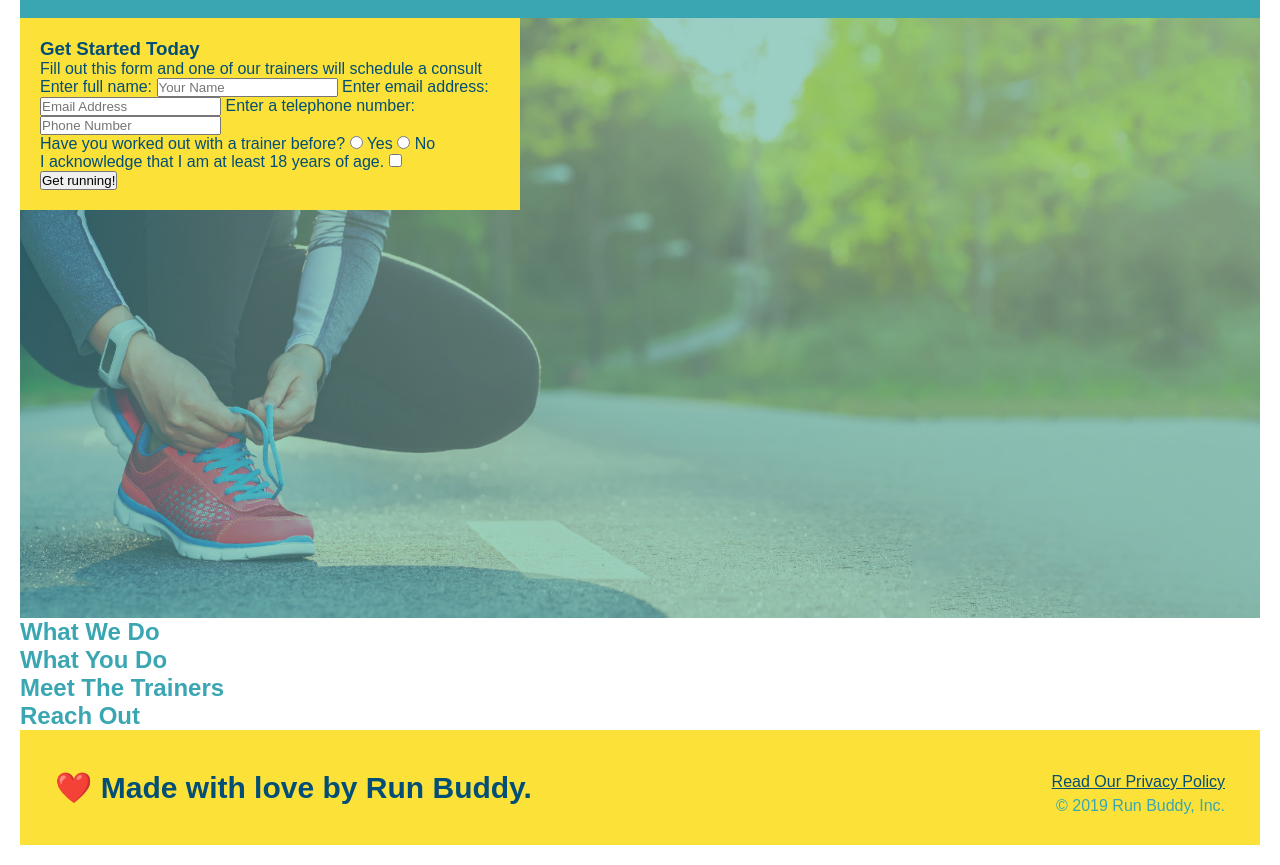
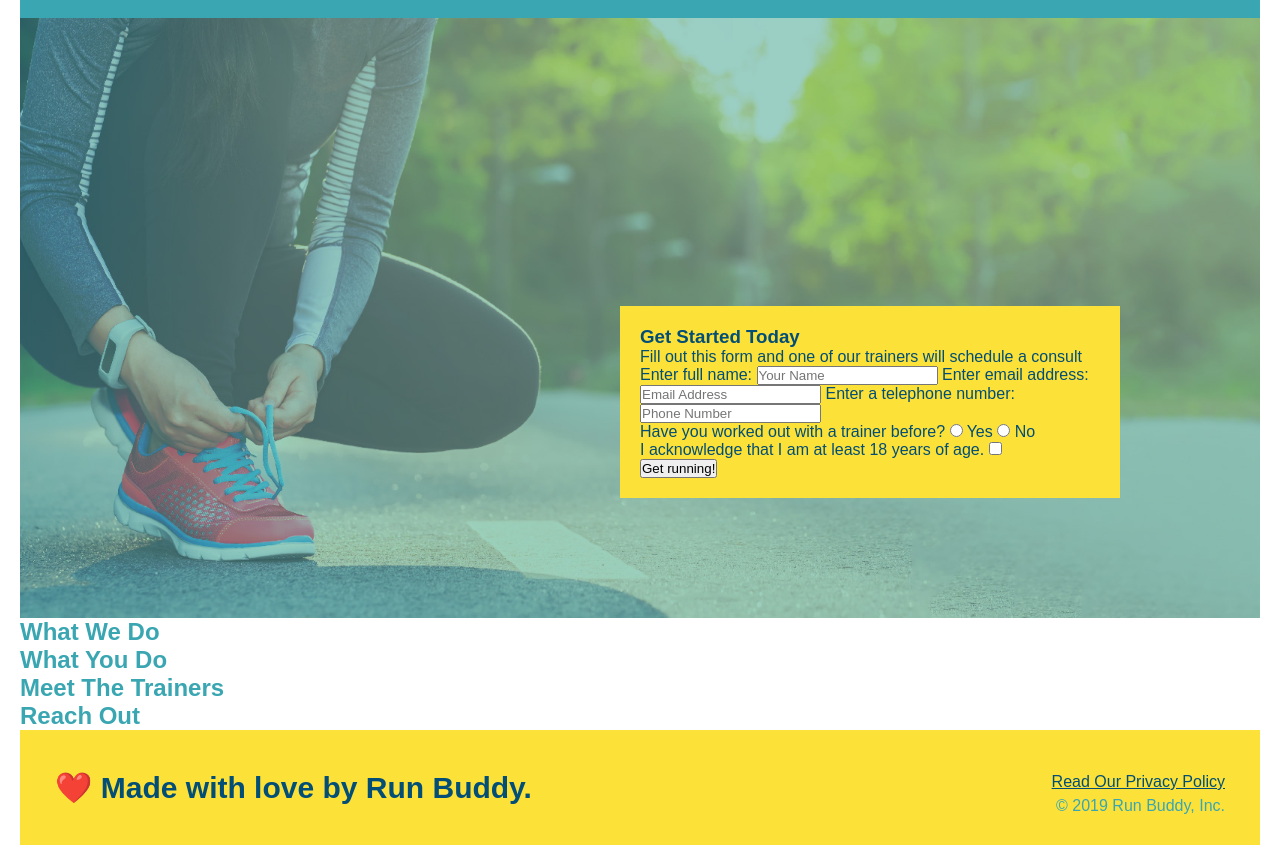
Before and after one commit to DanyalKhanzada/run-buddy, a plain HTML site: page index.html in a window 1280 px wide. Shown: the part 84-949 px from the top of the page. Drawn offline with Linux system fonts and the light colour scheme.

Commit message:
Positioning-1.3.5-update

```diff
--- a/assets/css/style.css
+++ b/assets/css/style.css
@@ -84,6 +84,8 @@ header a {
         height: 600px;
         background-size: cover;
         background-position: center;
+        padding: 30px;
+        position: relative;
     }
 
     .hero-form {
@@ -91,6 +93,9 @@ header a {
         padding: 20px;
         width: 500px;
         color: #024e76;
+        position: absolute;
+        bottom: 120px;
+        right: 140px;
     }
 
     .hero-form {
```
